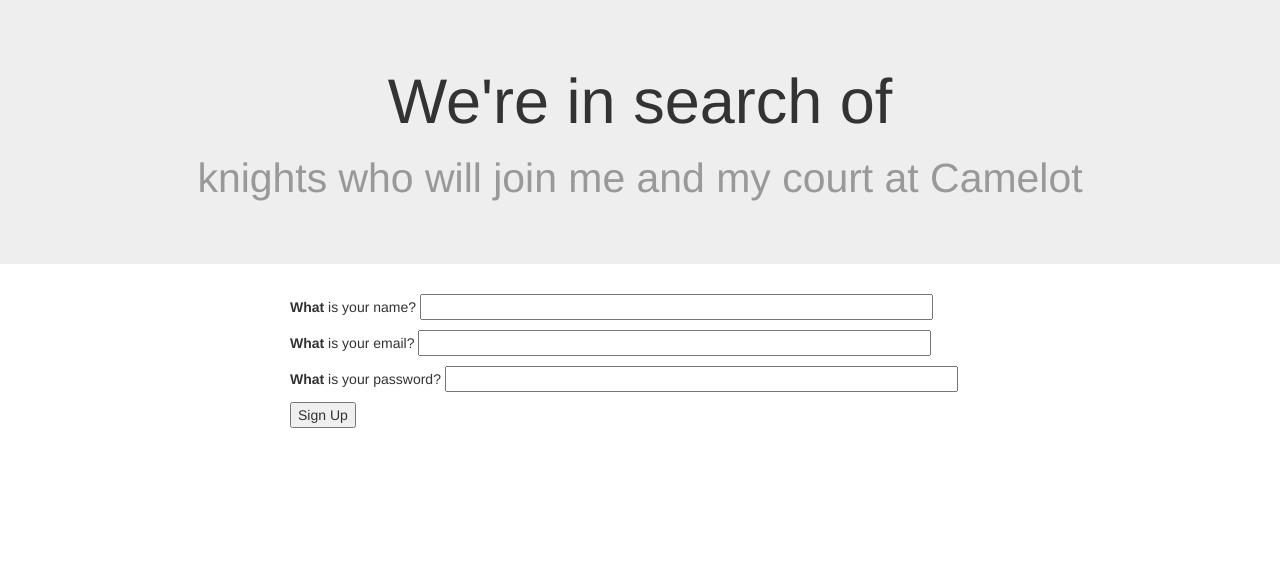
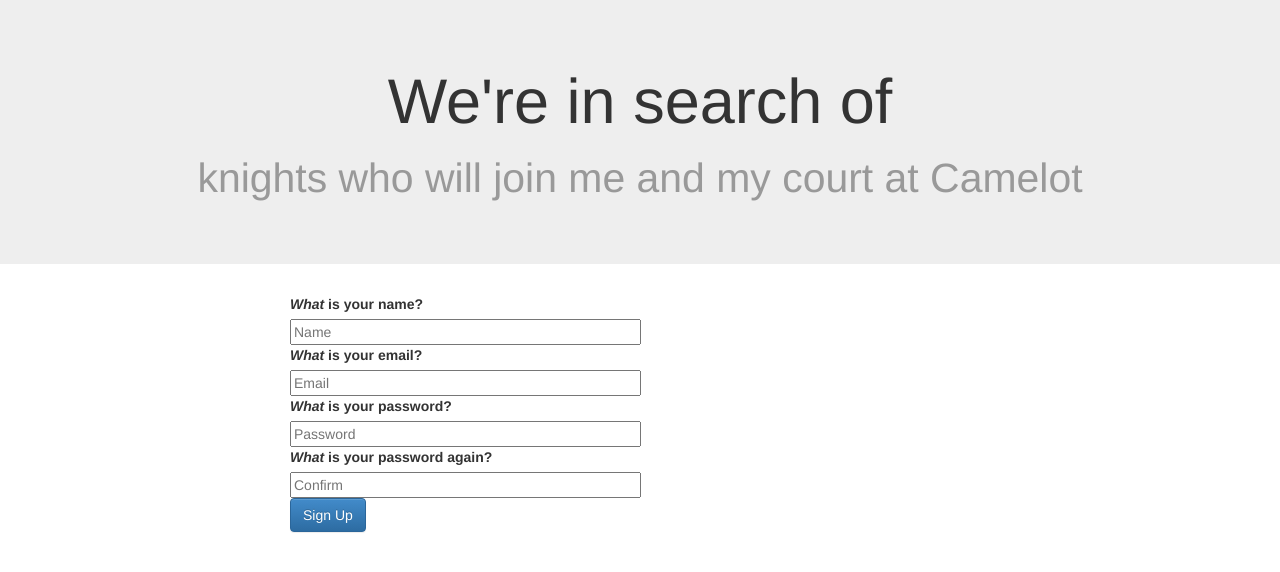
Before and after one commit to mathrick/flask-demo-login-app, a Flask app: template app/templates/sign-up.html in a window 1280 px wide. Shown: the part 73-645 px from the top of the page. Run offline with Flask 2, Linux system fonts and the light colour scheme; the template is opened without the code that fills it: most values are stand-ins (such as "Sample title", 1, 10 or a date in 2020); form fields are guessed from the names that the template uses; parts of the project's set-up code (start-up, migrations or seed data) failed here and were passed over; some libraries are stand-ins or nearby versions.

Commit message:
Add a Bootstrap-read form field template macro.
Use that in the sign up template.

```diff
--- /dev/null
+++ b/app/templates/_formhelpers.html
@@ -0,0 +1,40 @@
+{# Renders a Bootstrap-ready form field, with optional errors
+   Can optionally be used with {% call %}, in which case the passed
+   block should contain HTML for the label to display.
+-#}
+{% macro form_field(field) -%}
+    {% set with_label = kwargs.pop('with_label', True) %}
+    {% set placeholder = kwargs.pop('placeholder', field.label.text) %}
+    <div class="control-group {% if field.errors %}error{% endif %}">
+        {% if with_label %}
+            <label for="{{ field.id }}" class="control-label">
+                {{ caller and caller() or placeholder }}{% if field.flags.required %} *{% endif %}
+            </label>
+        {% endif %}
+        <div class="controls">
+            {% set class_ = kwargs.pop('class_', '') %}
+            {% if field.flags.required %}
+                {% set class_ = class_ + ' required' %}
+            {% endif %}
+            {% if field.type == 'BooleanField' %}
+                <label class="checkbox">
+                    {{ field(class_=class_, **kwargs) }}
+                    {{ field.label.text|safe }}
+                </label>
+            {% else %}
+                {% if field.type in ('TextField', 'TextAreaField', 'PasswordField') %}
+                    {% set class_ = class_ + ' input-xlarge' %}
+                {% elif field.type == 'FileField' %}
+                    {% set class_ = class_ + ' input-file' %}
+                {% endif %}
+                {{ field(class_=class_, placeholder=placeholder, **kwargs) }}
+            {% endif %}
+            {% if field.errors %}
+                <span class="error help-inline">{{ field.errors|join(', ') }}</span>
+            {% endif %}
+            {% if field.description %}
+                <p class="help-block">{{ field.description|safe }}</p>
+            {% endif %}
+        </div>
+    </div>
+{%- endmacro %}
--- a/app/templates/sign-up.html
+++ b/app/templates/sign-up.html
@@ -1,23 +1,26 @@
 {% extends 'base.html' %}
-
+{% from '_formhelpers.html' import form_field %}
 {% block body %}
 <div>
   <div class="jumbotron">
     <h1>We're in search of <br/><small>knights who will join me and my court at Camelot</small></h1>
   </div>
   <div class="container">
-    <form action="">
+    <form action="{{ url_for('sign_up' )}}" method="POST">
       {{ form.hidden_tag() }}
-      <p><strong>What</strong> is your name?
-        {{ form.name(size=60) }}
-      </p>
-      <p><strong>What</strong> is your email?
-        {{ form.email(size=60) }}
-      </p>
-      <p><strong>What</strong> is your password?
-        {{ form.password(size=60) }}
-      </p>
-      <p><input type="submit" name="" value="Sign Up"/></p>
+      {% call form_field(form.name, size=40) %}
+      <em>What</em> is your name?
+      {% endcall %}
+      {% call form_field(form.email, size=40) %}
+      <em>What</em> is your email?
+      {% endcall %}
+      {% call form_field(form.password, size=40) %}
+      <em>What</em> is your password?
+      {% endcall %}
+      {% call form_field(form.confirm, size=40) %}
+      <em>What</em> is your password again?
+      {% endcall %}
+      <input type="submit" name="" class="btn btn-primary" value="Sign Up"/>
     </form>
   </div>
 </div>
```
